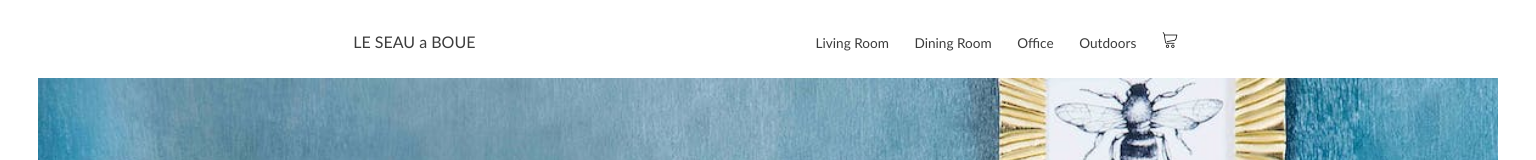
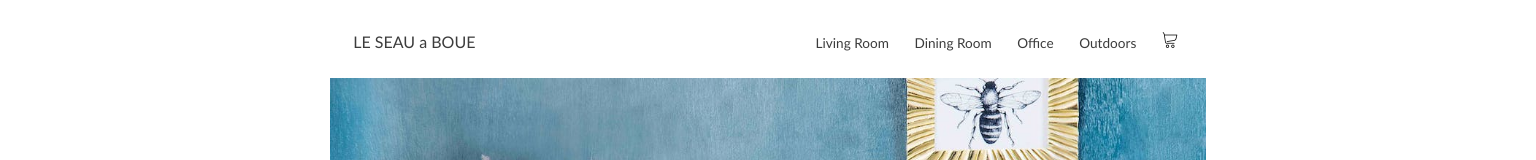
Before and after one commit to scooterseoul/Ecommerce-Furniture1, a React (Create React App) app in the folder client/: page /discount in a window 1536 px wide. Shown: the top 160 px of the page. Built offline with nearby package versions, Linux system fonts and the light colour scheme; no server answers.

Commit message:
Add app container for CSS
Co-Authored-By: C. Scooter Alexander <scooterseoul@gmail.com>
Co-Authored-By: kays <52937130+shvinprog@users.noreply.github.com>

```diff
--- a/client/src/App.css
+++ b/client/src/App.css
@@ -1,3 +1,7 @@
+.app {
+  width: 100%;
+}
+
 .fontawesomeIcons {
   color: rgba(0, 0, 0, 0.6);
 }
@@ -33,3 +37,9 @@
   color: rgba(255, 255, 255, 0.85);
   background-color: rgba(0, 0, 0, 0.85);
 }
+@media (min-width: 90rem) {
+  .app {
+    width: 60%;
+    margin: 1rem auto;
+  }
+}
--- a/client/src/App.js
+++ b/client/src/App.js
@@ -16,6 +16,7 @@ import Cancel from "./components/Cancel";
 function App() {
   return (
     <ProductProvider>
+      <div className="app">
         <Header />
         <Routes>
           <Route path="/" element={<Home />} />
@@ -30,6 +31,7 @@ function App() {
           {/* <Route component={NotFound} /> */}
         </Routes>
         <Footer />
+      </div>
     </ProductProvider>
   );
 }
--- a/client/src/components/Header.module.css
+++ b/client/src/components/Header.module.css
@@ -172,12 +172,3 @@
     width: unset;
   }
 }
-@media (min-width: 90rem) {
-  .navbar {
-    width: 60%;
-    margin: 1rem auto;
-  }
-  .navbarContainer {
-    width: 90%;
-  }
-}
--- a/client/src/components/Home.module.css
+++ b/client/src/components/Home.module.css
@@ -465,10 +465,3 @@
     margin-bottom: 2rem;
   }
 }
-
-@media (min-width: 90rem) {
-  .mainContainer {
-    width: 60%;
-    margin: 0 auto;
-  }
-}
```
Lines whose indentation alone changed are shown as unchanged.
